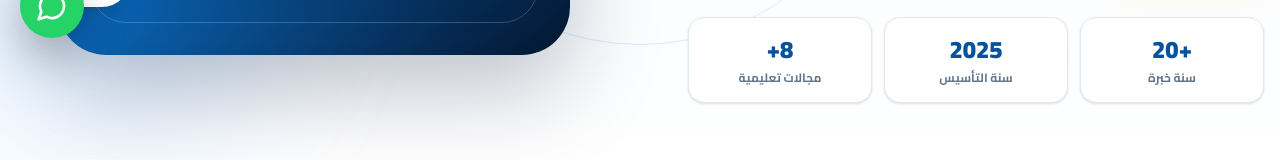
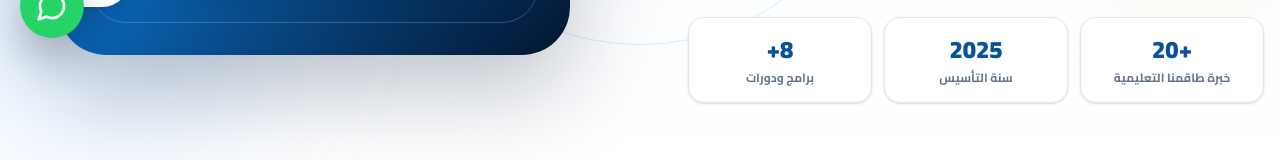
Before and after one commit to Sherbl-Ab/IQplus, a Next.js app: page / in a window 1280 px wide. Shown: the part 742-902 px from the top of the page. Built offline with nearby package versions, Linux system fonts and the light colour scheme.

Commit message:
Update homepage

```diff
--- a/app/page.tsx
+++ b/app/page.tsx
@@ -29,7 +29,7 @@ import { Card, CardContent } from "@/components/ui/card";
 const statistics = [
   {
     value: "+20",
-    label: "سنة خبرة",
+    label: "خبرة طاقمنا التعليمية",
   },
   {
     value: "2025",
@@ -37,7 +37,7 @@ const statistics = [
   },
   {
     value: "8+",
-    label: "مجالات تعليمية",
+    label: "برامج ودورات",
   },
 ];
 
```
